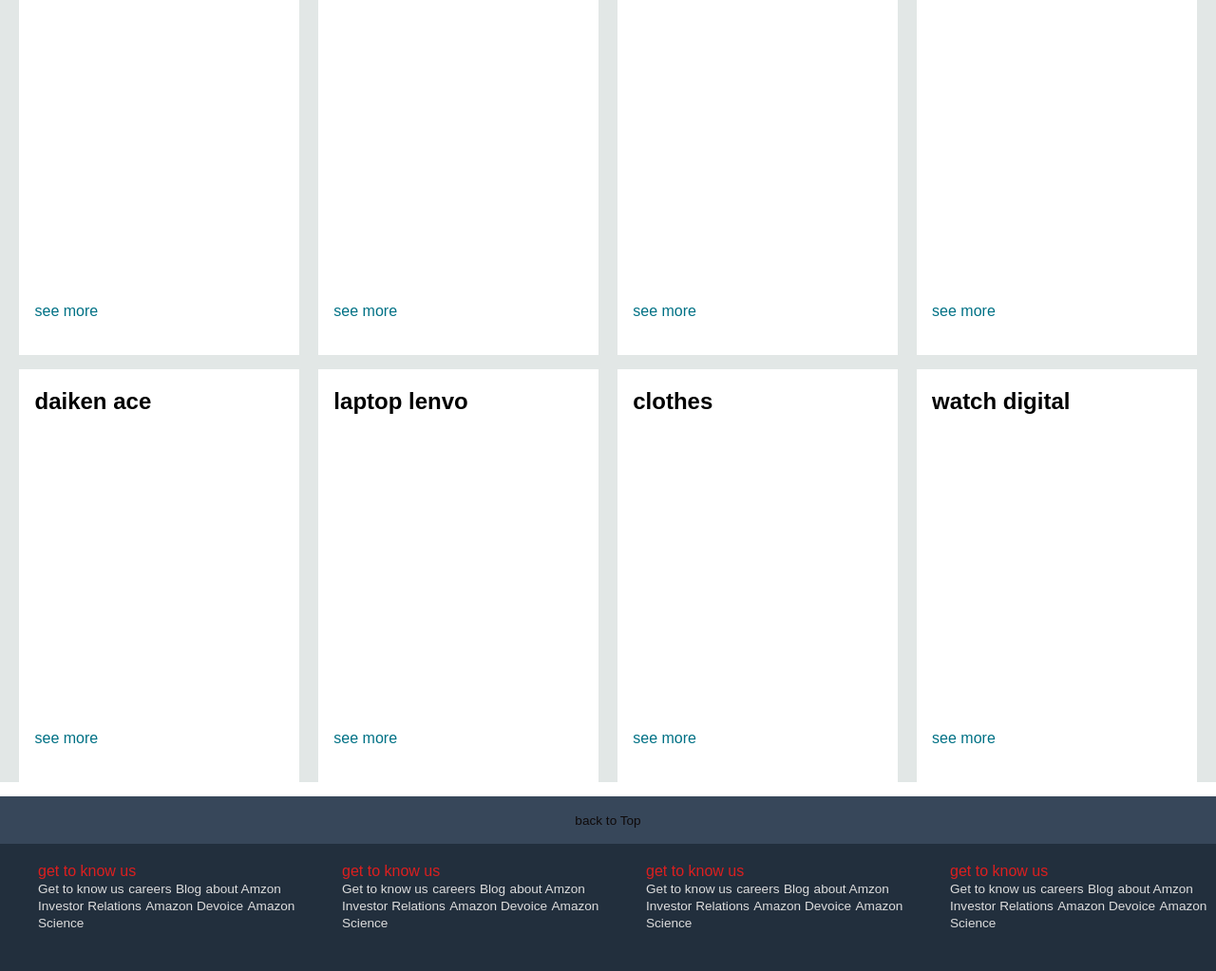
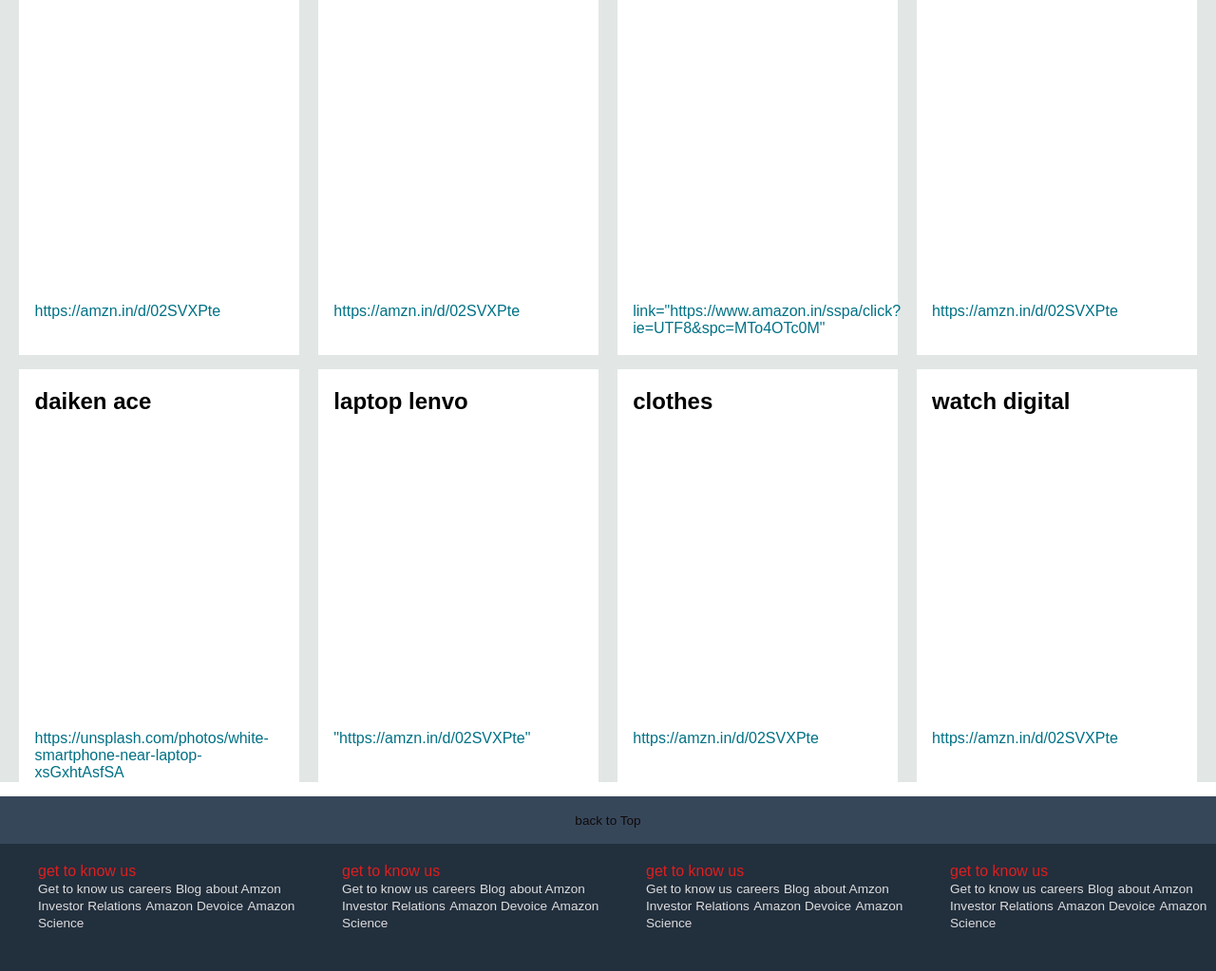
Before and after one commit to shubhamsinghrajput548-boop/Amazon-Domi, a plain HTML site: page index.html in a window 1280 px wide. Shown: the part 520-1543 px from the top of the page at 95% size. Drawn offline with Linux system fonts and the light colour scheme.

Commit message:
Add files via upload

```diff
--- a/index.html
+++ b/index.html
@@ -5,7 +5,7 @@
     <meta http-equiv="x-ua-compatible" content="IE=edge">
     <meta name="viewport" content="width=device-width, initial-scale=1.0">
     <title>Amazon</title>
-    <link rel="stylesheet" href="https://cdnjs.cloudflare.com/ajax/libs/font-awesome/7.0.1/css/all.min.css" integrity="sha512-2SwdPD6INVrV/lHTZbO2nodKhrnDdJK9/kg2XD1r9uGqPo1cUbujc+IYdlYdEErWNu69gVcYgdxlmVmzTWnetw==" crossorigin="anonymous" referrerpolicy="no-referrer" />
+    <link rel="stylesheet" href="https://cdnjs.cloudflare.com/ajax/l ibs/font-awesome/7.0.1/css/all.min.css" integrity="sha512-2SwdPD6INVrV/lHTZbO2nodKhrnDdJK9/kg2XD1r9uGqPo1cUbujc+IYdlYdEErWNu69gVcYgdxlmVmzTWnetw==" crossorigin="anonymous" referrerpolicy="no-referrer" />
    <link rel="stylesheet"href="style.css">
 </head>
 <body>
@@ -77,7 +77,7 @@
          <div class="box-content">
             <h2>bullet royal</h2>
             <div class="box-img"style="background-image: url('box1_image.jpg');"></div>
-            <p>see more</p>
+            <p>https://amzn.in/d/02SVXPte</p>
          </div>
       </div>
 
@@ -85,7 +85,7 @@
          <div class="box-content">
             <h2>iphone 17promax</h2>
             <div class="box-img"style="background-image: url('box2_image.webp');"></div>
-            <p>see more</p>
+            <p>https://amzn.in/d/02SVXPte</p>
          </div>
       </div>
 
@@ -93,7 +93,7 @@
          <div class="box-content">
             <h2>apples phone</h2>
             <div class="box-img"style="background-image: url('box3_image.webp');"></div>
-            <p>see more</p>
+            <p>link="https://www.amazon.in/sspa/click?ie=UTF8&spc=MTo4OTc0M"</p>
          </div>
       </div>
 
@@ -101,7 +101,7 @@
          <div class="box-content">
             <h2>frak girl</h2>
             <div class="box-img"style="background-image: url('box4_image.jpg');"></div>
-            <p>see more</p>
+            <p>https://amzn.in/d/02SVXPte</p>
          </div>
       </div>
 
@@ -109,7 +109,7 @@
          <div class="box-content">
             <h2>daiken ace</h2>
             <div class="box-img"style="background-image: url('box5_image.webp');"></div>
-            <p>see more</p>
+            <p>https://unsplash.com/photos/white-smartphone-near-laptop-xsGxhtAsfSA</p>
          </div>
       </div>
 
@@ -117,7 +117,7 @@
          <div class="box-content">
             <h2>laptop lenvo</h2>
             <div class="box-img"style="background-image: url('box6_image.jpg');"></div>
-            <p>see more</p>
+            <p>"https://amzn.in/d/02SVXPte"</p>
          </div>
       </div>
 
@@ -125,7 +125,7 @@
          <div class="box-content">
             <h2>clothes</h2>
             <div class="box-img"style="background-image: url('box7_image.jpg');"></div>
-            <p>see more</p>
+            <p>https://amzn.in/d/02SVXPte</p>
          </div>
       </div>
 
@@ -133,7 +133,7 @@
          <div class="box-content">
             <h2>watch digital</h2>
             <div class="box-img"style="background-image: url('box8_image.jpg');"></div>
-            <p>see more</p>
+            <p>https://amzn.in/d/02SVXPte</p>
          </div>
       </div>
    </div>
```
